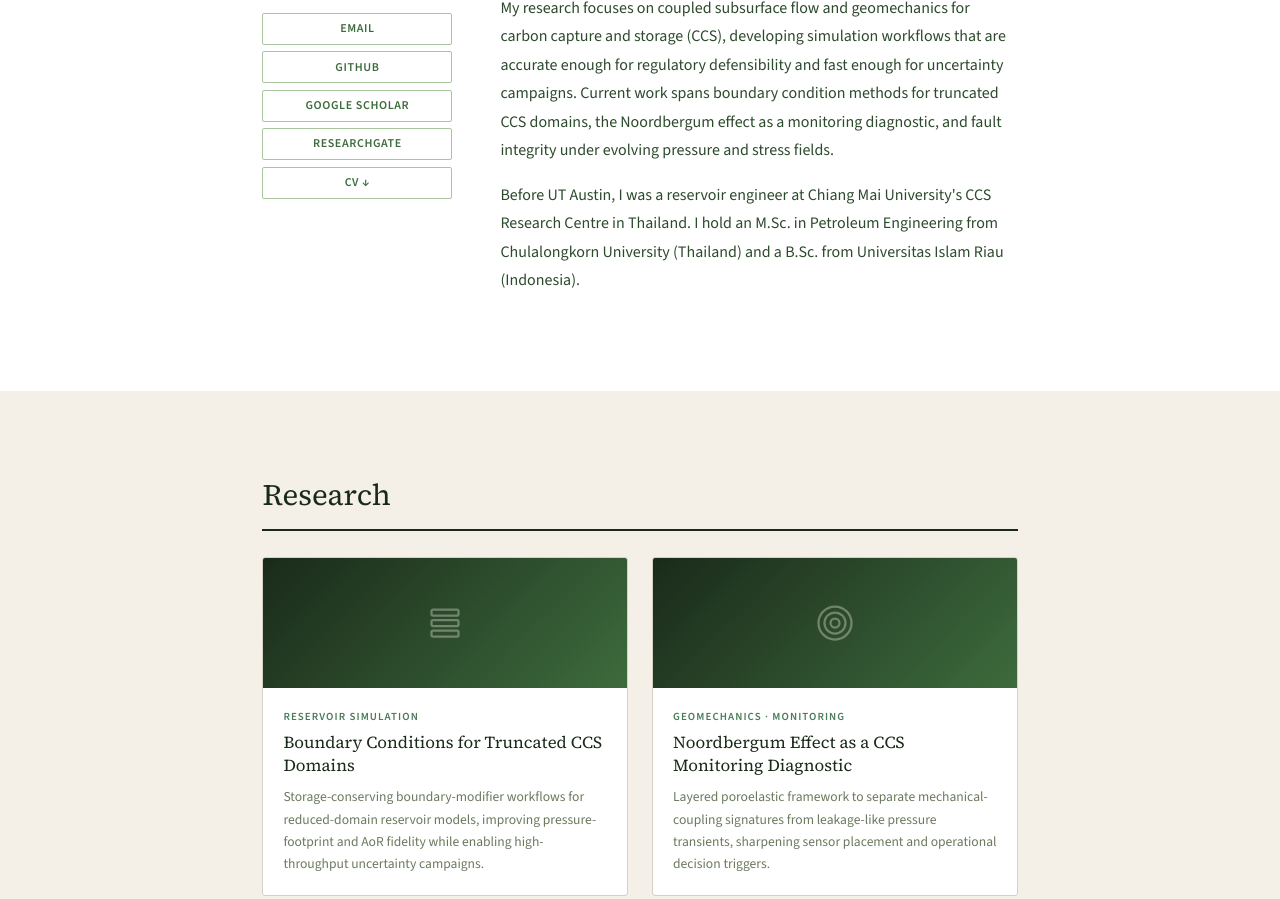
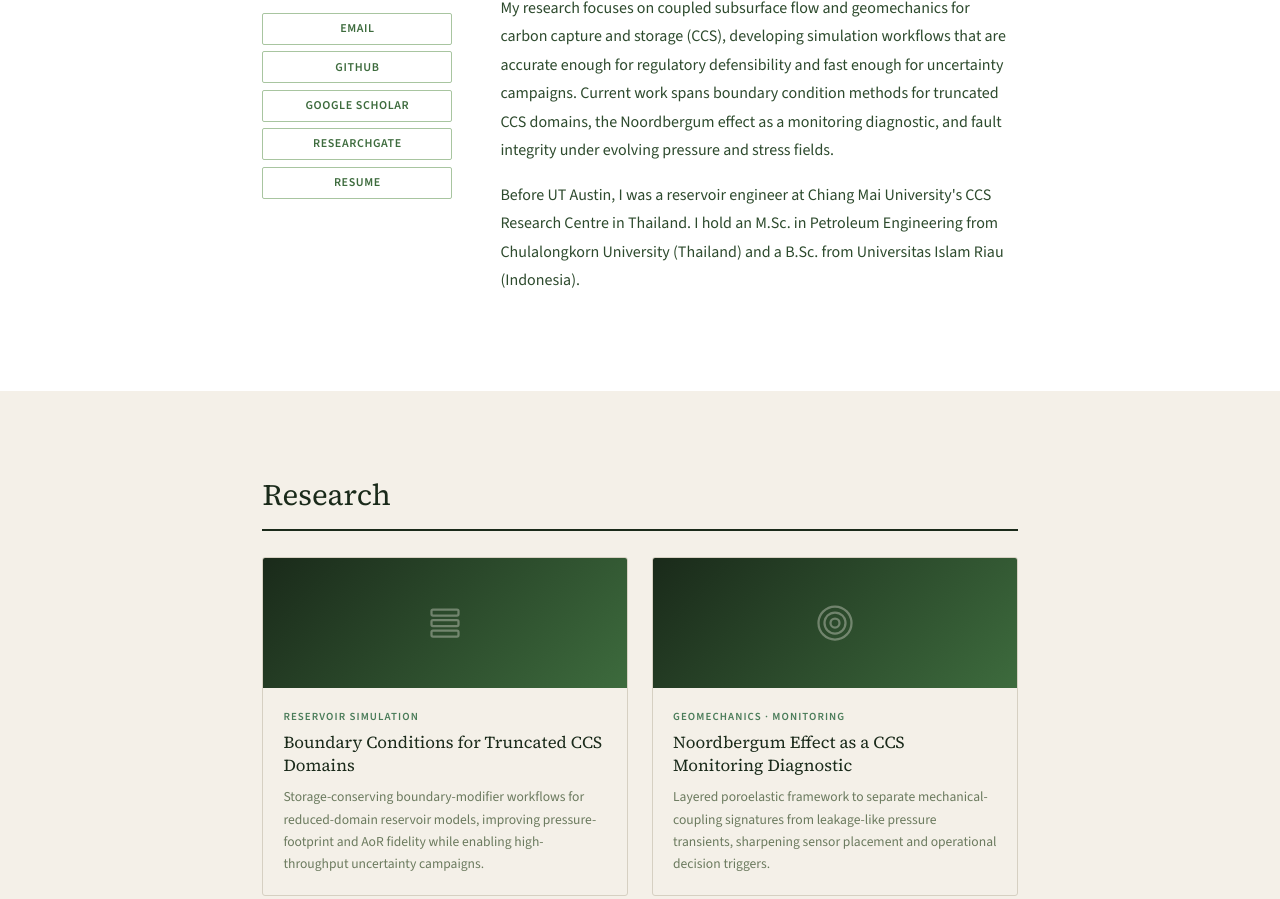
Before and after one commit to romalfoy/romalfoy.github.io, a plain HTML site: page index.html in a window 1280 px wide. Shown: the part 1159-2058 px from the top of the page. Drawn offline with nearby package versions, Linux system fonts and the light colour scheme.

Commit message:
Modify cream-dark variable and update CV link text
Updated the cream-dark color variable and changed CV link text to Resume.

```diff
--- a/index.html
+++ b/index.html
@@ -18,7 +18,7 @@
       --accent-mid: #4a7c59;
       --accent-lt:  #a8c5a0;
       --cream:      #f4f0e8;
-      --cream-dark: #ede8dc;
+      --cream-dark: #ede8d
       --white:      #ffffff;
       --border:     #d6d0c2;
       --border-lt:  #e8e3d8;
@@ -278,7 +278,7 @@
         <a href="https://github.com/romalfoy" target="_blank" rel="noopener">GitHub</a>
         <a href="https://scholar.google.com/citations?user=YegjddoAAAAJ&hl=en" target="_blank" rel="noopener">Google Scholar</a>
         <a href="https://www.researchgate.net/profile/Romal-Ramadhan-2" target="_blank" rel="noopener">ResearchGate</a>
-        <a href="RR_Resume.pdf" target="_blank" rel="noopener">CV ↓</a>
+        <a href="RR_Resume.pdf" target="_blank" rel="noopener">Resume</a>
       </div>
     </div>
     <div class="about-text">
```
